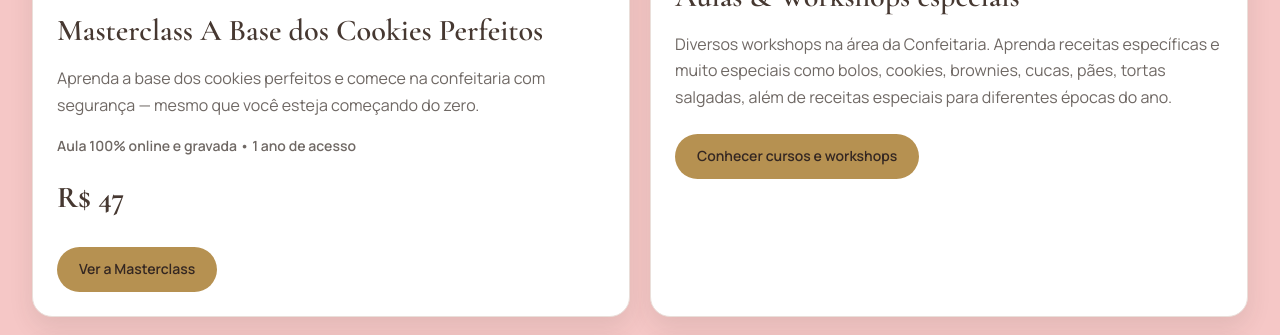
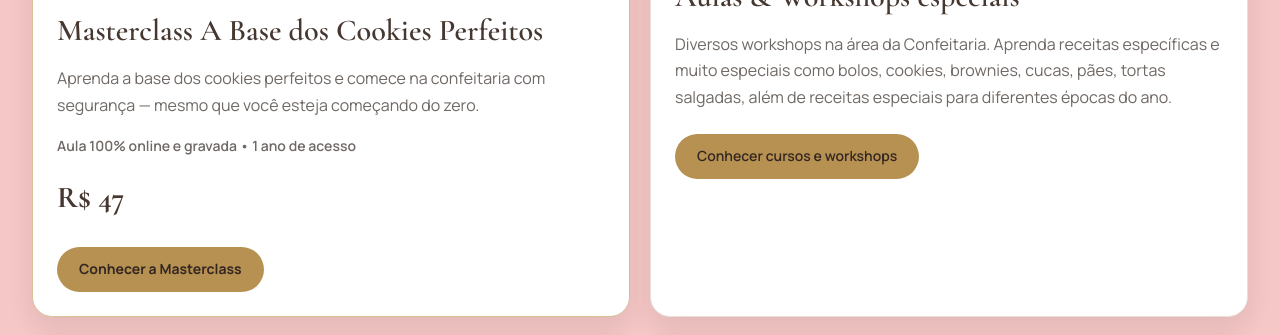
Before and after one commit to maicon-oliveira-dev/manu_repaginada, an Astro site in the folder astro-site/: page /ebooks in a window 1280 px wide. Shown: the part 1946-2281 px from the top of the page. Built offline with nearby package versions, Linux system fonts and the light colour scheme; Astro itself is replaced by a stand-in of ours.

Commit message:
feat: refine masterclass calls to action

```diff
--- a/astro-site/src/components/ebooks/EbooksOffers.astro
+++ b/astro-site/src/components/ebooks/EbooksOffers.astro
@@ -23,7 +23,8 @@ const offers = [
       'Aprenda a base dos cookies perfeitos e comece na confeitaria com segurança — mesmo que você esteja começando do zero.',
     supportingInfo: 'Aula 100% online e gravada • 1 ano de acesso',
     price: 'R$ 47',
-    cta: 'Ver a Masterclass',
+    cta: 'Conhecer a Masterclass',
+    ariaLabel: 'Conhecer a Masterclass A Base dos Cookies Perfeitos',
     href: '/cursos/a-base-dos-cookies-perfeitos/',
     external: false,
     image: masterclassImage,
@@ -124,7 +125,7 @@ const offers = [
             {offer.supportingInfo && <p class="ebooks-offers__supporting">{offer.supportingInfo}</p>}
             {offer.price && <p class="ebooks-offers__price">{offer.price}</p>}
             <div class="ebooks-offers__action">
-              <Button href={offer.href} external={offer.external}>{offer.cta}</Button>
+              <Button href={offer.href} external={offer.external} class={offer.ariaLabel ? 'ebooks-masterclass-cta' : undefined} ariaLabel={offer.ariaLabel}>{offer.cta}</Button>
             </div>
           </div>
         </article>
@@ -246,6 +247,14 @@ const offers = [
     object-position: center 58%;
   }
 
+  .ebooks-offers__card:first-child {
+    border-color: var(--color-border-strong);
+  }
+
+  .ebooks-offers__card:first-child :global(.ebooks-masterclass-cta) {
+    font-weight: var(--font-weight-bold);
+  }
+
   .ebooks-offers__body {
     display: grid;
     align-content: start;
```
Also changed, not shown: astro-site/src/components/home/HomeMasterclassFeature.astro (+5 -2 lines).
